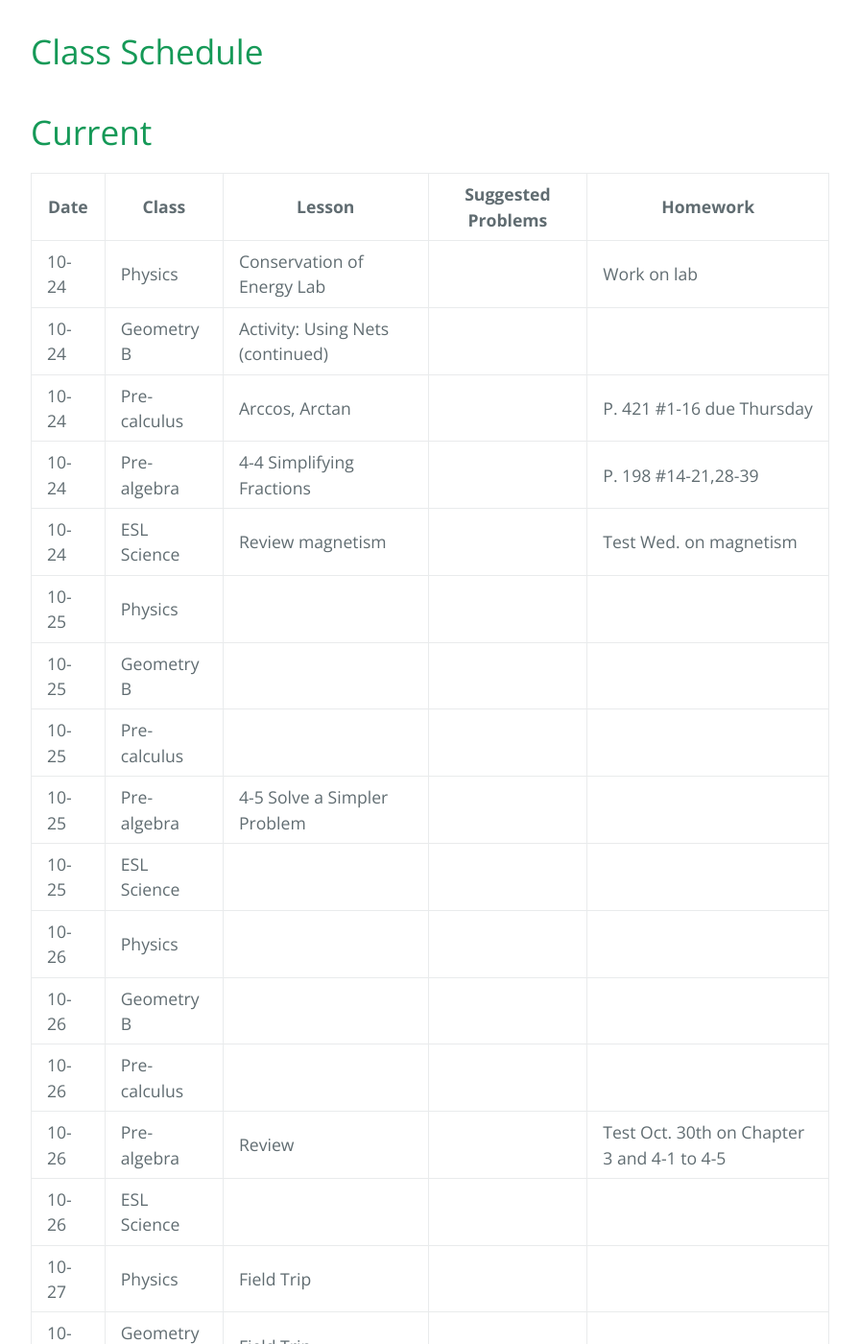
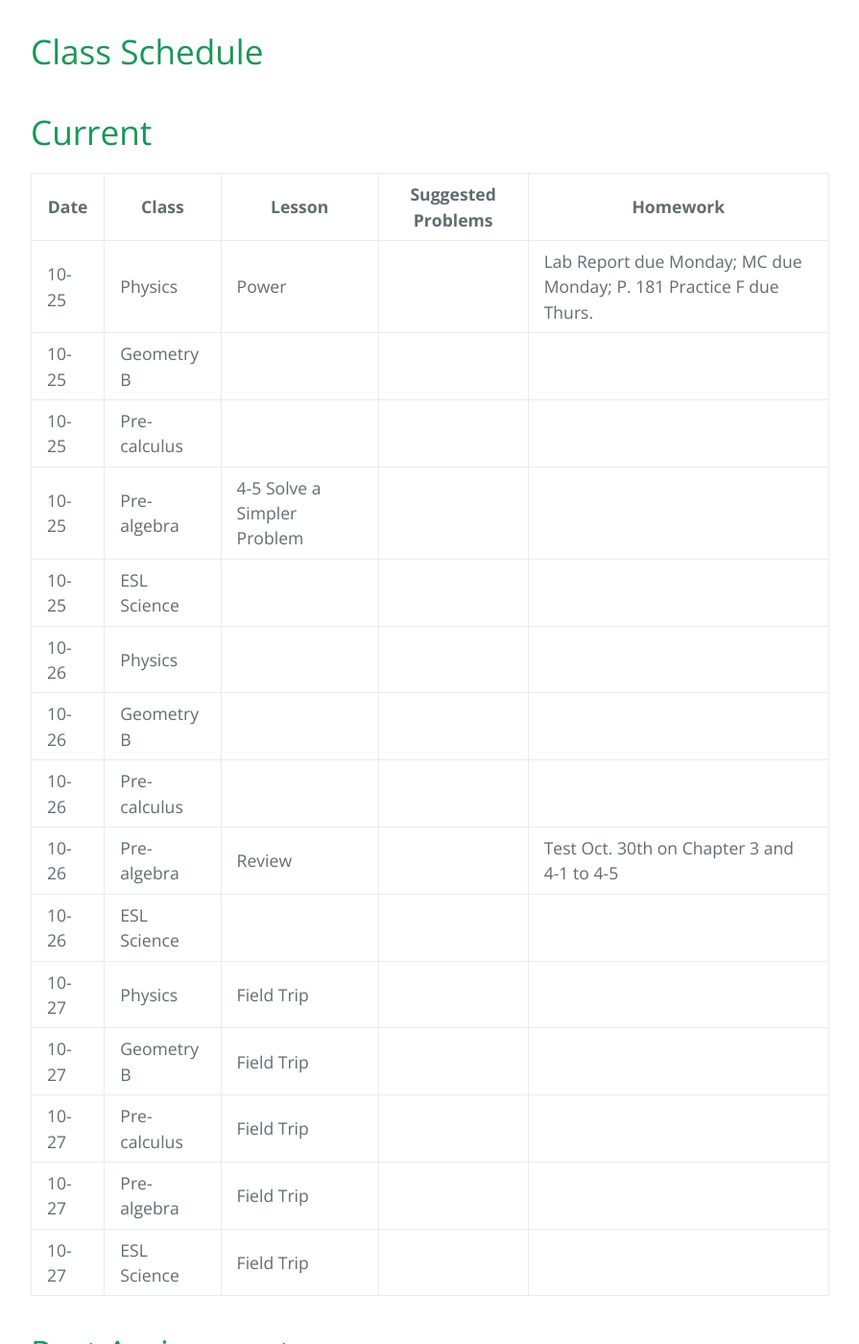
Before and after one commit to gpayoo/gpayoo, a Jekyll site: the page built from index.md, in a window 1280 px wide and 1400 px high, scrolled down 388 px. Shown: the whole window at 96% size, without its empty margins (192-1087 px from the left). Built offline with Jekyll 4.4.1, drawn with Linux system fonts in a browser that asks for light colours; our own code applies the rules of GitHub Pages for plain Markdown files; some of the changed text lies outside the part shown.

Commit message:
Update index.md

```diff
--- a/index.md
+++ b/index.md
@@ -10,12 +10,7 @@ layout: default
 
 | Date | Class | Lesson | Suggested Problems | Homework |
 | ---- | ----- | ------ | -------- | ---
-| 10-24 | Physics | Conservation of Energy Lab | | Work on lab
-| 10-24 | Geometry B | Activity: Using Nets (continued)  | |   |
-| 10-24 | Pre-calculus | Arccos, Arctan| | P. 421 #1-16 due Thursday
-| 10-24 | Pre-algebra | 4-4 Simplifying Fractions  | | P. 198 #14-21,28-39
-| 10-24 | ESL Science | Review magnetism  |  | Test Wed. on magnetism
-| 10-25 | Physics |  | |
+| 10-25 | Physics | Power | | Lab Report due Monday; MC due Monday; P. 181 Practice F due Thurs.
 | 10-25 | Geometry B |   | |   |
 | 10-25 | Pre-calculus | | |
 | 10-25 | Pre-algebra | 4-5 Solve a Simpler Problem  | |
@@ -35,6 +30,11 @@ layout: default
 
 | Date | Class | Lesson | Suggested Problems | Homework |
 | ---- | ----- | ------ | -------- | ---
+| 10-24 | Physics | Conservation of Energy Lab | | Work on lab
+| 10-24 | Geometry B | Activity: Using Nets (continued)  | |   |
+| 10-24 | Pre-calculus | Arccos, Arctan| | P. 421 #1-16 due Thursday
+| 10-24 | Pre-algebra | 4-4 Simplifying Fractions  | | P. 198 #14-21,28-39
+| 10-24 | ESL Science | Review magnetism  |  | Test Wed. on magnetism
 | 10-23 | Physics | Conservation of Energy  | | P. 177 Practice E
 | 10-23 | Geometry B | Activity: Using Nets to Create Polyhedrons   | |     |
 | 10-23 | Pre-calculus | Graphing Alg & Trig. Functions; Intro. to Inverse Sine Function | | P. 411-12 #1-15
```
